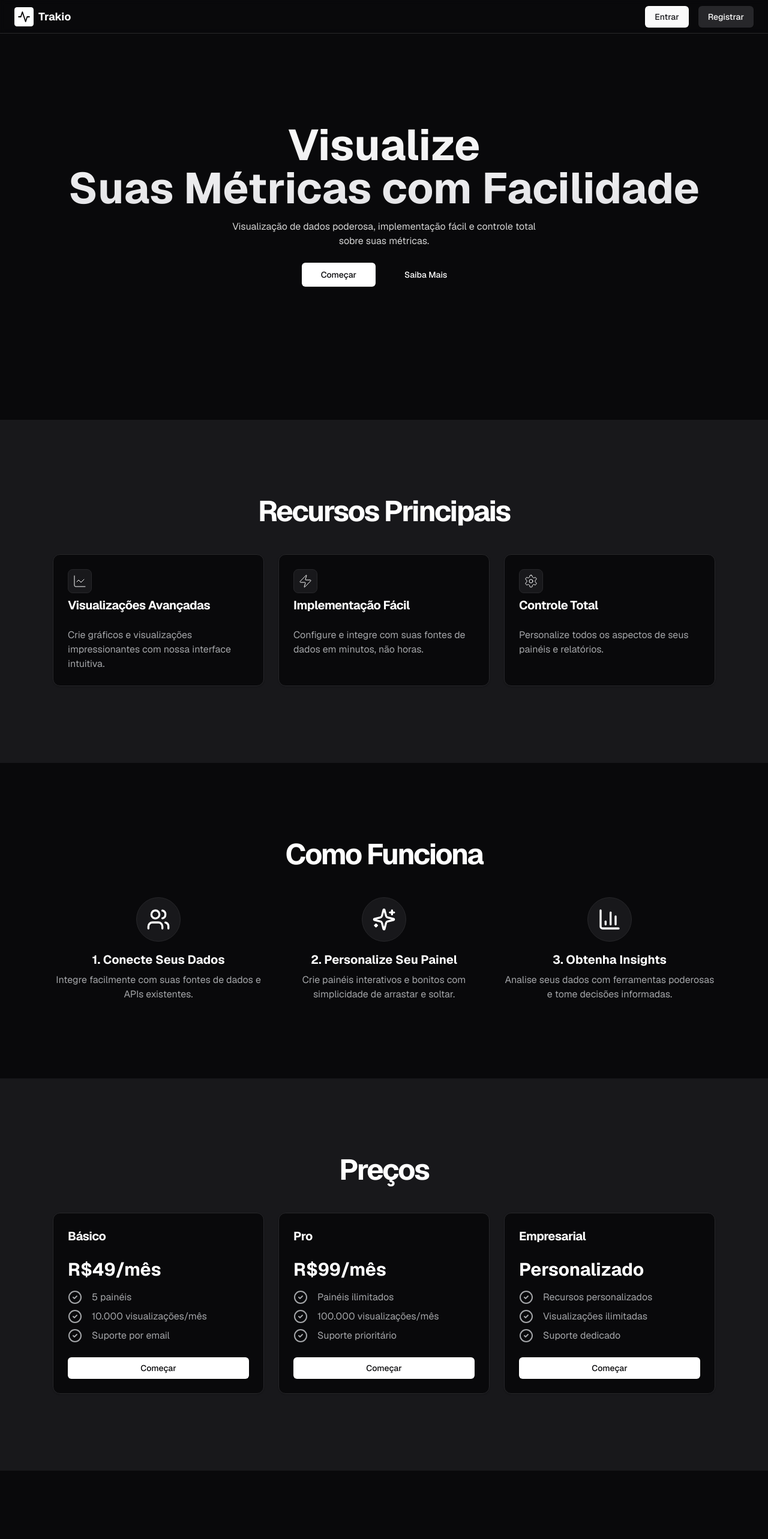
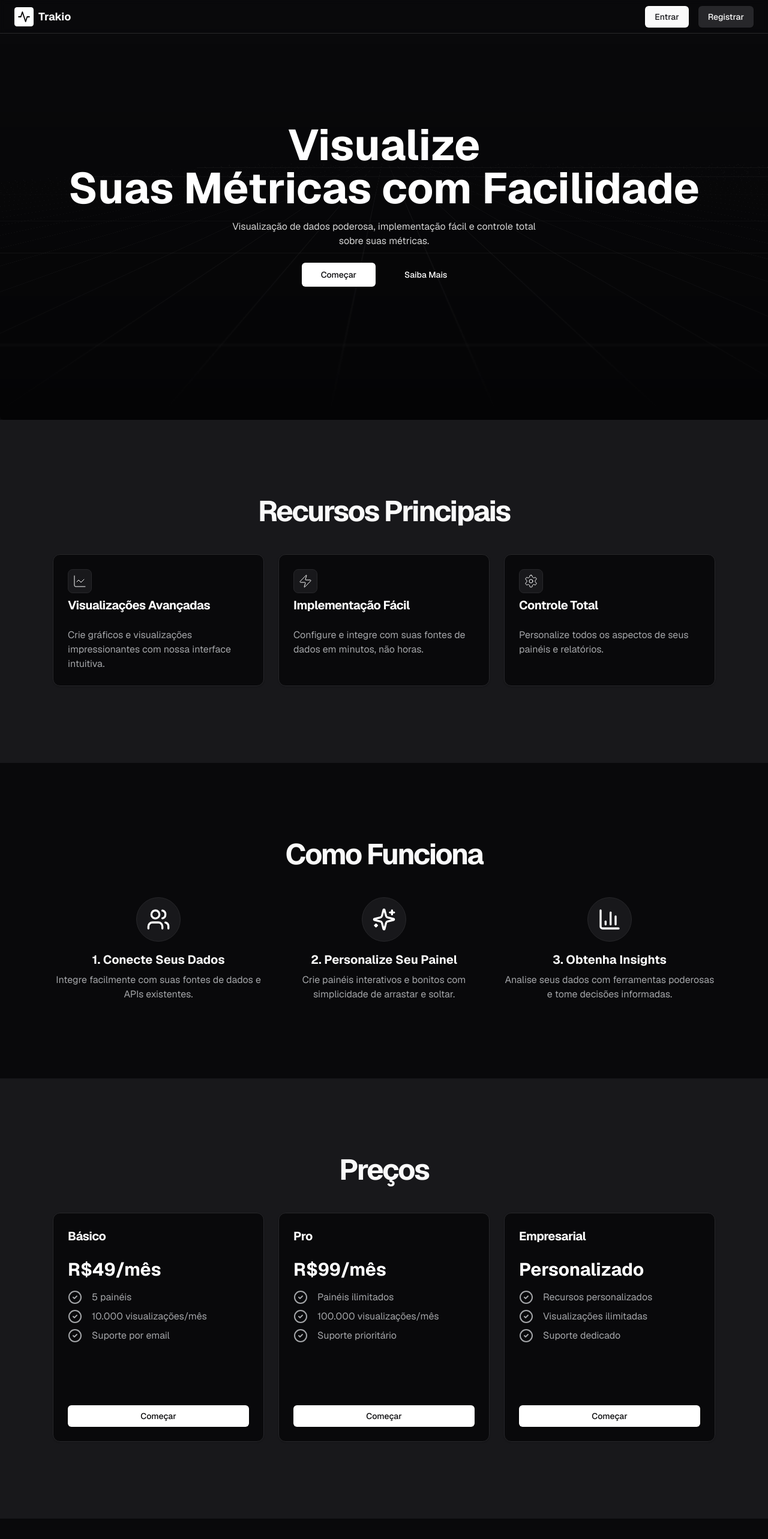
Before and after one commit to skrodrigo/trakio, a Next.js app: page / in a window 1280 px wide. Shown: the top 2566 px of the page at 60% size. Built offline with nearby package versions, Linux system fonts and the light colour scheme.

Commit message:
feat: add grid and selection for magicui

```diff
--- a/app/components/main/HeroSection.tsx
+++ b/app/components/main/HeroSection.tsx
@@ -1,16 +1,17 @@
 import { Button } from "@/components/ui/button";
+import RetroGrid from "@/components/ui/retro-grid";
 
 import React from "react";
 
 export default function HeroSection() {
 	return (
 		<div>
-			<div className="md:h-[700px] h-[#500]  w-full rounded-md flex md:items-center md:justify-center  bg-grid-white/[0.01] relative overflow-hidden">
+			<div className=" md:h-[700px] h-[#500]  w-full rounded-md flex md:items-center md:justify-center  bg-grid-white/[0.01] relative overflow-hidden">
 				<div className=" p-4 max-w-7xl  mx-auto relative z-10  w-full pt-20 md:pt-0">
-					<h1 className="text-4xl md:text-7xl font-bold text-center bg-clip-text text-transparent bg-gradient-to-b from-zinc-50 to-zinc-200 bg-opacity-50">
+					<h1 className="text-5xl md:text-7xl font-bold text-center bg-clip-text text-transparent bg-white">
 						Visualize <br /> Suas Métricas com Facilidade
 					</h1>
-					<p className="mt-4 font-normal text-base text-neutral-300 max-w-lg text-center mx-auto">
+					<p className="mt-4 font-normal text-sm md:text-base text-neutral-300 max-w-lg text-center mx-auto">
 						Visualização de dados poderosa, implementação fácil e controle total
 						sobre suas métricas.
 					</p>
@@ -26,6 +27,7 @@ export default function HeroSection() {
 						</Button>
 					</div>
 				</div>
+				<RetroGrid />
 			</div>
 		</div>
 	);
--- a/app/components/main/PricingSection.tsx
+++ b/app/components/main/PricingSection.tsx
@@ -46,7 +46,7 @@ export default function PricingSection() {
 							<CardFooter>
 								<Button
 									variant="default"
-									className="bg-[#FFFFFF] text-[#09090b] w-full"
+									className="bg-[#FFFFFF] text-[#09090b] w-full mt-20"
 								>
 									Começar
 								</Button>
@@ -80,7 +80,7 @@ export default function PricingSection() {
 							<CardFooter>
 								<Button
 									variant="default"
-									className="bg-[#FFFFFF] text-[#09090b] w-full"
+									className="bg-[#FFFFFF] text-[#09090b] w-full mt-20"
 								>
 									Começar
 								</Button>
@@ -114,7 +114,7 @@ export default function PricingSection() {
 							<CardFooter>
 								<Button
 									variant="default"
-									className="bg-[#FFFFFF] text-[#09090b] w-full"
+									className="bg-[#FFFFFF] text-[#09090b] w-full mt-20"
 								>
 									Começar
 								</Button>
--- a/app/page.tsx
+++ b/app/page.tsx
@@ -1,21 +1,3 @@
-import { Button } from "@/components/ui/button";
-import {
-	Card,
-	CardContent,
-	CardFooter,
-	CardHeader,
-	CardTitle,
-} from "@/components/ui/card";
-import {
-	BarChart3,
-	LineChart,
-	Settings,
-	Sparkles,
-	Star,
-	User,
-	Users,
-	Zap,
-} from "lucide-react";
 import Footer from "./components/Footer";
 import Header from "./components/Header";
 import AboutSection from "./components/main/AboutSection";
@@ -28,7 +10,7 @@ import TestemonialsSection from "./components/main/TestemonialsSection";
 
 export default function Home() {
 	return (
-		<div className="flex flex-col min-h-screen bg-[#09090b] text-[#FFFFFF]">
+		<div className="flex flex-col min-h-screen selection:bg-zinc-900 selection:text-white">
 			<Header />
 			<main className="flex-1">
 				<HeroSection />
--- /dev/null
+++ b/components/ui/retro-grid.tsx
@@ -0,0 +1,39 @@
+import { cn } from "@/lib/utils";
+
+export default function RetroGrid({
+  className,
+  angle = 65,
+}: {
+  className?: string;
+  angle?: number;
+}) {
+  return (
+    <div
+      className={cn(
+        "pointer-events-none absolute size-full overflow-hidden opacity-50 [perspective:200px]",
+        className,
+      )}
+      style={{ "--grid-angle": `${angle}deg` } as React.CSSProperties}
+    >
+      {/* Grid */}
+      <div className="absolute inset-0 [transform:rotateX(var(--grid-angle))]">
+        <div
+          className={cn(
+            "animate-grid",
+
+            "[background-repeat:repeat] [background-size:60px_60px] [height:300vh] [inset:0%_0px] [margin-left:-50%] [transform-origin:100%_0_0] [width:600vw]",
+
+            // Light Styles
+            "[background-image:linear-gradient(to_right,rgba(0,0,0,0.3)_1px,transparent_0),linear-gradient(to_bottom,rgba(0,0,0,0.3)_1px,transparent_0)]",
+
+            // Dark styles
+            "dark:[background-image:linear-gradient(to_right,rgba(255,255,255,0.2)_1px,transparent_0),linear-gradient(to_bottom,rgba(255,255,255,0.2)_1px,transparent_0)]",
+          )}
+        />
+      </div>
+
+      {/* Background Gradient */}
+      <div className="absolute inset-0 bg-gradient-to-t from-white to-transparent to-90% dark:from-black" />
+    </div>
+  );
+}
--- a/tailwind.config.ts
+++ b/tailwind.config.ts
@@ -10,66 +10,74 @@ const config: Config = {
 	theme: {
     	extend: {
     		colors: {
-				background: "hsl(var(--background))",
-				foreground: "hsl(var(--foreground))",
+    			background: 'hsl(var(--background))',
+    			foreground: 'hsl(var(--foreground))',
     			card: {
-					DEFAULT: "hsl(var(--card))",
-					foreground: "hsl(var(--card-foreground))",
+    				DEFAULT: 'hsl(var(--card))',
+    				foreground: 'hsl(var(--card-foreground))'
     			},
     			popover: {
-					DEFAULT: "hsl(var(--popover))",
-					foreground: "hsl(var(--popover-foreground))",
+    				DEFAULT: 'hsl(var(--popover))',
+    				foreground: 'hsl(var(--popover-foreground))'
     			},
     			primary: {
-					DEFAULT: "hsl(var(--primary))",
-					foreground: "hsl(var(--primary-foreground))",
+    				DEFAULT: 'hsl(var(--primary))',
+    				foreground: 'hsl(var(--primary-foreground))'
     			},
     			secondary: {
-					DEFAULT: "hsl(var(--secondary))",
-					foreground: "hsl(var(--secondary-foreground))",
+    				DEFAULT: 'hsl(var(--secondary))',
+    				foreground: 'hsl(var(--secondary-foreground))'
     			},
     			muted: {
-					DEFAULT: "hsl(var(--muted))",
-					foreground: "hsl(var(--muted-foreground))",
+    				DEFAULT: 'hsl(var(--muted))',
+    				foreground: 'hsl(var(--muted-foreground))'
     			},
     			accent: {
-					DEFAULT: "hsl(var(--accent))",
-					foreground: "hsl(var(--accent-foreground))",
+    				DEFAULT: 'hsl(var(--accent))',
+    				foreground: 'hsl(var(--accent-foreground))'
     			},
     			destructive: {
-					DEFAULT: "hsl(var(--destructive))",
-					foreground: "hsl(var(--destructive-foreground))",
+    				DEFAULT: 'hsl(var(--destructive))',
+    				foreground: 'hsl(var(--destructive-foreground))'
     			},
-				border: "hsl(var(--border))",
-				input: "hsl(var(--input))",
-				ring: "hsl(var(--ring))",
+    			border: 'hsl(var(--border))',
+    			input: 'hsl(var(--input))',
+    			ring: 'hsl(var(--ring))',
     			chart: {
-					"1": "hsl(var(--chart-1))",
-					"2": "hsl(var(--chart-2))",
-					"3": "hsl(var(--chart-3))",
-					"4": "hsl(var(--chart-4))",
-					"5": "hsl(var(--chart-5))",
-				},
+    				'1': 'hsl(var(--chart-1))',
+    				'2': 'hsl(var(--chart-2))',
+    				'3': 'hsl(var(--chart-3))',
+    				'4': 'hsl(var(--chart-4))',
+    				'5': 'hsl(var(--chart-5))'
+    			}
     		},
     		borderRadius: {
-				lg: "var(--radius)",
-				md: "calc(var(--radius) - 2px)",
-				sm: "calc(var(--radius) - 4px)",
+    			lg: 'var(--radius)',
+    			md: 'calc(var(--radius) - 2px)',
+    			sm: 'calc(var(--radius) - 4px)'
     		},
     		animation: {
-				ripple: "ripple var(--duration,2s) ease calc(var(--i, 0)*.2s) infinite",
-				scroll:
-					"scroll var(--animation-duration, 40s) var(--animation-direction, forwards) linear infinite",
-				spotlight: "spotlight 2s ease .75s 1 forwards",
+    			ripple: 'ripple var(--duration,2s) ease calc(var(--i, 0)*.2s) infinite',
+    			scroll: 'scroll var(--animation-duration, 40s) var(--animation-direction, forwards) linear infinite',
+    			spotlight: 'spotlight 2s ease .75s 1 forwards',
+    			grid: 'grid 15s linear infinite'
     		},
     		keyframes: {
     			scroll: {
     				to: {
-						transform: "translate(calc(-50% - 0.5rem))",
+    					transform: 'translate(calc(-50% - 0.5rem))'
+    				}
     			},
+    			grid: {
+    				'0%': {
+    					transform: 'translateY(-50%)'
     				},
-			},
-		},
+    				'100%': {
+    					transform: 'translateY(0)'
+    				}
+    			}
+    		}
+    	}
     },
 };
 
```
Lines whose indentation alone changed are shown as unchanged.
